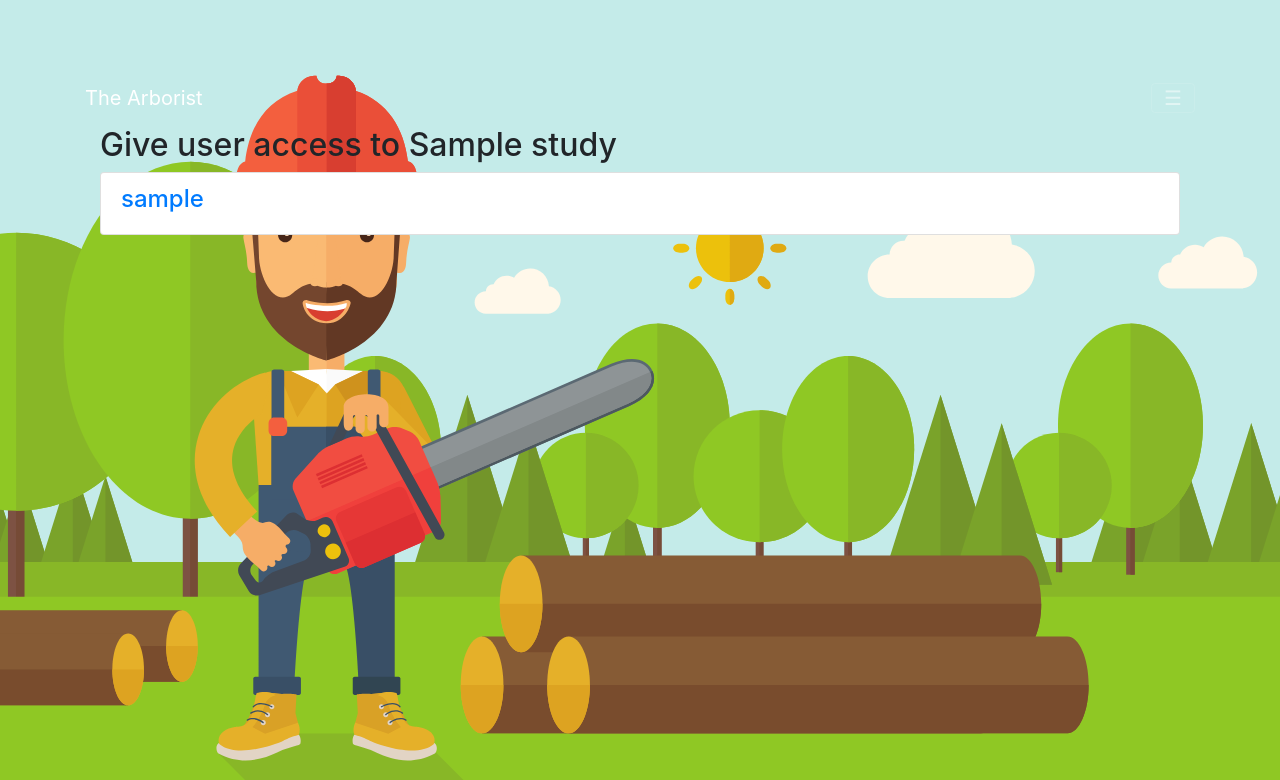
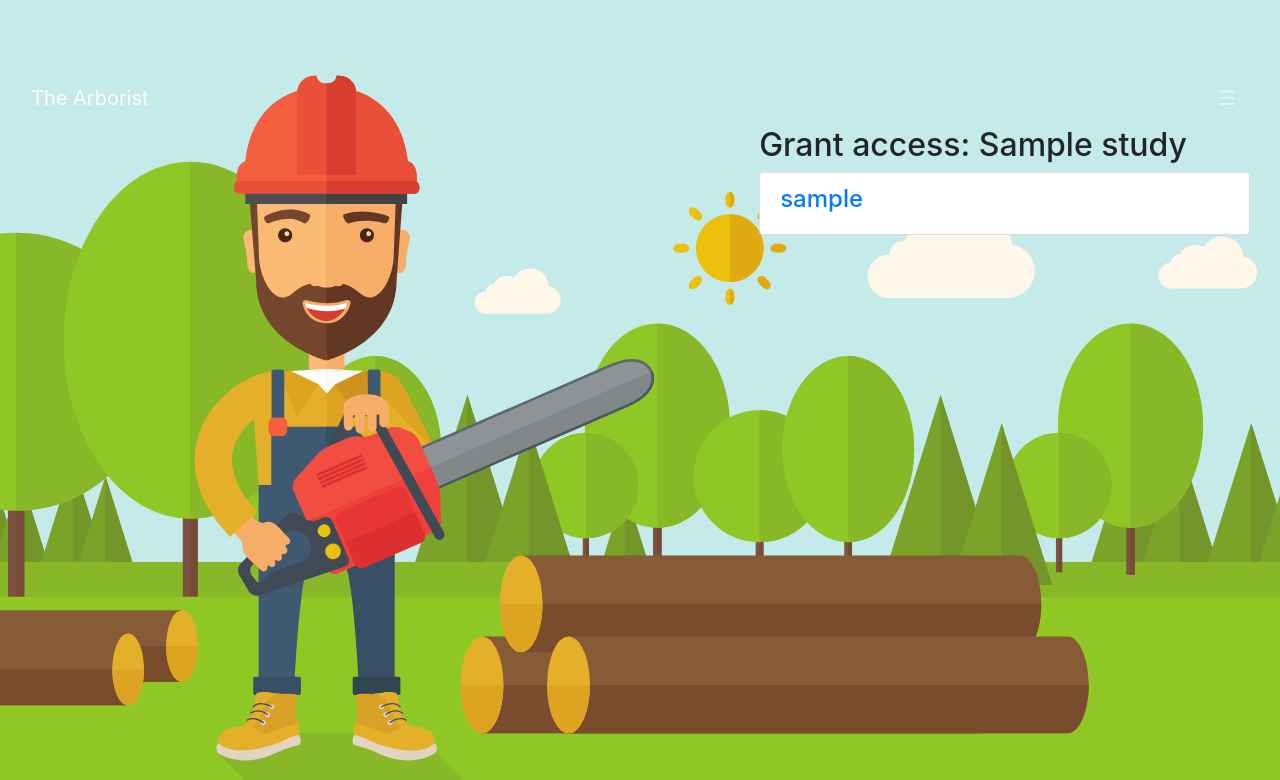
Before and after one commit to thehyve/arborist, a Django app: a page that uses baas/templates/users/user_add_to_group.html in a window 1280 px wide. Shown: the top 780 px of the page. Run offline with Django 3.2, Linux system fonts and the light colour scheme; a user stored in the database is signed in; tables that the repository leaves empty hold one stand-in row (values such as "Sample post"); data that the repository does not hold is empty; parts of the project's set-up code (start-up, migrations or seed data) failed here and were passed over; some libraries are stand-ins or nearby versions.

Commit message:
Moved position of elements to css

```diff
--- a/baas/static/css/project.css
+++ b/baas/static/css/project.css
@@ -24,6 +24,17 @@
 }
 .container {
   height: calc(100% - 75px);
+  max-width: 1280px;
+}
+
+.col-md-5 {
+  float:right;
+  width:60%;
+}
+
+.col-sm-12 {
+  float:right;
+  width:60%;
 }
 
 .alert-debug {
--- a/baas/templates/500.html
+++ b/baas/templates/500.html
@@ -7,5 +7,4 @@
 
 <h3 align="center">Looks like something went wrong!</h3>
 
-<p>We track these errors automatically, but if the problem persists feel free to contact us. In the meantime, try refreshing.</p>
 {% endblock content %}
--- a/baas/templates/account/email.html
+++ b/baas/templates/account/email.html
@@ -8,7 +8,7 @@
 {% block content %}
   <div class="container">
     <div class="row">
-      <div class="col-md-5" style="background:white; border-radius:5px; padding:15px; float:right;">
+      <div class="col-md-5" style="background:white; border-radius:5px;">
         <h2>{% trans "E-mail Addresses" %}</h2>
         {% if user.emailaddress_set.all %}
         <p>{% trans 'The following e-mail addresses are associated with your account:' %}</p>
--- a/baas/templates/account/login.html
+++ b/baas/templates/account/login.html
@@ -10,7 +10,7 @@
 {% block content %}
 <div class="container">
   <div class="row">
-    <div class="col-md-5" style="float:right; width:40%;">
+    <div class="col-md-5">
       <h2>{% trans "Sign In" %}</h2>
       {% get_providers as socialaccount_providers %}
       {% if socialaccount_providers %}
--- a/baas/templates/account/signup.html
+++ b/baas/templates/account/signup.html
@@ -9,7 +9,7 @@
 
 <div class="container">
   <div class="row">
-    <div class="col-md-5" style="float:right; width:40%;">
+    <div class="col-md-5">
       <h1>{% trans "Sign Up" %}</h1>
 
       <p>{% blocktrans %}Already have an account? Then please <a href="{{ login_url }}">sign in</a>.{% endblocktrans %}</p>
--- a/baas/templates/trees/study_detail_list.html
+++ b/baas/templates/trees/study_detail_list.html
@@ -38,7 +38,7 @@
       {% endfor %}
     </table>
 
-    <div class="col-sm-12 ">
+    <div>
       <a class="btn btn-sm btn-primary" href="{% url 'users:add_to_group' view.study.slug %}">Add user to group for access</a>
     </div>
   </div>
--- a/baas/templates/trees/tree_form.html
+++ b/baas/templates/trees/tree_form.html
@@ -4,7 +4,7 @@
 {% block title %} Add Treefile {% endblock %}
 
 {% block content %}
- <div class="col-md-5" style="float:right; width:60%;">
+ <div class="col-md-5">
     <h1>Tree add form</h1>
         <!-- Upload form. Note enctype attribute! -->
         <form class="form-horizontal" action="{% url 'trees:add' %}" method="post" enctype="multipart/form-data">
--- a/baas/templates/users/user_add_to_group.html
+++ b/baas/templates/users/user_add_to_group.html
@@ -5,9 +5,8 @@
 
 {% block content %}
 
-<div class="container">
-
-    <h2>Give user access to {{ view.study }}</h2>
+ <div class="col-md-5">
+    <h2>Grant access: {{ view.study }}</h2>
 
     {% with view.has_access as has_rights %}
     <div class="list-group">
@@ -24,7 +23,6 @@
         {% endfor %}
       {% endwith %}
     </div>
-
 </div>
 
 {% endblock content %}
--- a/baas/templates/users/user_form.html
+++ b/baas/templates/users/user_form.html
@@ -4,6 +4,7 @@
 {% block title %}{{ user.username }}{% endblock %}
 
 {% block content %}
+ <div class="col-md-5">
     <h1>{{ user.username }}</h1>
     <form class="form-horizontal" method="post" action="{% url 'users:update' %}">
         {% csrf_token %}
@@ -14,4 +15,5 @@
           </div>
         </div>
     </form>
+</div>
 {% endblock %}
```
